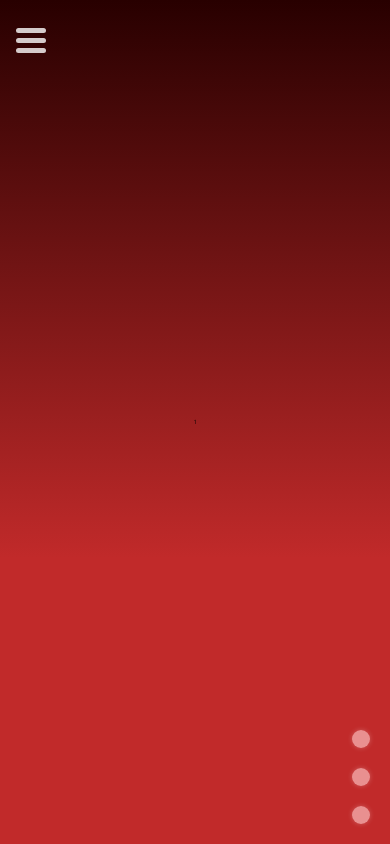
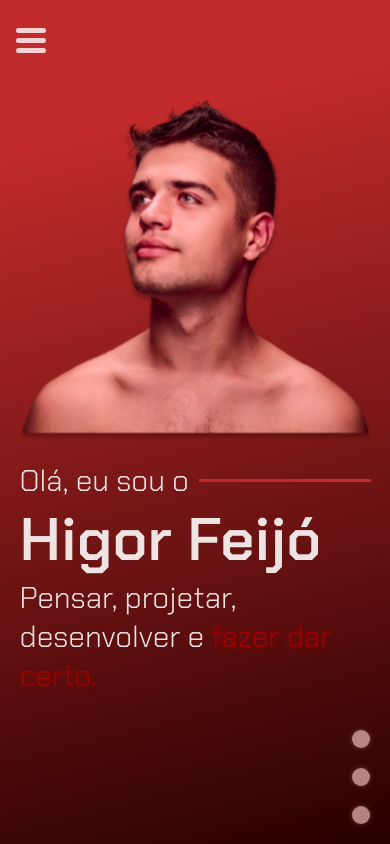
Before and after one commit to FeijoHigor/portifolio, a React (Vite) app in the folder frontend/: page / in a window 390 px wide. Built offline with nearby package versions, Linux system fonts and the light colour scheme.

Commit message:
mobile first page

```diff
--- a/frontend/src/pages/Contact/Contact.tsx
+++ b/frontend/src/pages/Contact/Contact.tsx
@@ -10,6 +10,10 @@ const Container = styled.div`
   overflow-x: hidden;
   overflow: auto;
   scroll-snap-type: y mandatory;
+
+  &::-webkit-scrollbar {
+    display: none;
+  }
 `
 
 function Contact() {
--- a/frontend/src/pages/Experience/Experience.tsx
+++ b/frontend/src/pages/Experience/Experience.tsx
@@ -12,6 +12,9 @@ const StyledContainer = styled.div`
     scroll-snap-type: x mandatory;
     display: flex;
 
+    &::-webkit-scrollbar {
+    display: none;
+  }
 `
 
 const StyledTest = styled.div`
--- a/frontend/src/pages/Home/Home.tsx
+++ b/frontend/src/pages/Home/Home.tsx
@@ -10,6 +10,10 @@ const Container = styled.div`
   overflow-x: hidden;
   overflow: auto;
   scroll-snap-type: y mandatory;
+
+  &::-webkit-scrollbar {
+    display: none;
+  }
 `
 
 function Main() {
--- /dev/null
+++ b/frontend/src/pages/Home/screens/FirstPage.tsx
@@ -0,0 +1,126 @@
+import styled from "styled-components"
+
+import profifeImg from '../../../../public/profileImg.png'
+
+const StyledContainer = styled.div`
+    font-size: 2.2rem;
+    display: flex;
+    flex: 1;
+    max-width: 90%;
+    flex-direction: column;
+    color: #ffffffe2;
+    justify-content: center;
+    align-items: center;
+    padding-bottom: 5rem;
+
+    img {
+        width: 100%;
+        padding-bottom: 2rem;
+        z-index: 0;
+    }
+
+    h2 {
+        font-weight: 300;
+        font-size: 3rem;
+        width: 100%;
+        display: flex;
+        align-items: center;
+        justify-content: space-between;
+        margin: 0;
+
+        div.red-line {
+            height: 3px;
+            flex: 1;
+            margin-left: 10px;
+            background-color: #C22B2B;
+        }
+
+    }
+
+    div.slogan {
+        h2.slogan {
+            display: inline;
+        }
+        h2.red-word {
+            text-shadow: 0px 1px 10px rgba(232, 16, 16, 0.36);
+            color: #A10000;
+            display: inline;
+        }
+    }
+
+
+    h1 {
+        padding: 0;
+        width: 100%;
+        font-size: 6rem;
+        margin: 0;
+    }
+
+    @media(min-width: 450px) {
+        max-width: 80%;
+
+        img {
+            width: 80%;
+        }
+    }
+
+    @media(max-width: 344px) {
+        h1 {
+            font-size: 5rem;
+        }
+    }
+
+    @media(min-width: 600px) {
+        max-width: 60%;
+        padding-left: 2rem;
+        img {
+            width: 100%;
+        }
+    }
+
+    @media(min-width: 920px) {
+        flex-direction: row-reverse;
+        max-width: 100%;
+        padding: 0 0 0 13rem;
+        height: 100%;
+        position: relative;
+        justify-content: flex-end;
+        img {
+            padding: 0;
+            position: absolute;
+            width: 50%;
+            right: 0;
+            bottom: -1rem;
+        }
+
+        div {
+            max-width: 60%;
+        }
+
+        h2 {
+            font-size: 4.2rem;
+        }
+
+        h1 {
+            font-size: 9rem;
+        }
+    }
+
+`
+
+function FirstPage(props: any) {
+    return (
+        <StyledContainer>
+            <img src={profifeImg} alt="" />
+            <div>
+                <h2>Olá, eu sou o <div className="red-line"></div></h2>
+                <h1>Higor Feijó</h1>
+                <div className="slogan">
+                    <h2 className="slogan">Pensar, projetar, desenvolver e</h2><h2 className="red-word"> fazer dar certo.</h2>
+                </div>
+            </div>
+        </StyledContainer>
+    )
+}
+
+export default FirstPage
--- a/frontend/src/pages/Home/screens/ScreenDefault.tsx
+++ b/frontend/src/pages/Home/screens/ScreenDefault.tsx
@@ -1,59 +1,20 @@
-import { useEffect, useState } from "react"
-import styled from "styled-components"
+import ScreenPart from '../screens/ScreenPart'
 
-const Test = styled.div`
-  width: 100%;
-  height: 100vh;
-  scroll-snap-align: start;
-  background: ${(props: any) => props.pageColor};
-  display: flex;
-  align-items: center;
-  justify-content: center;
-
-  ${(props: any) => (props.cellphone ? `
-        @media(min-width: 600px) {
-            display: none;
-        }
-    ` : ``)}
-
-    button {
-      width: 30rem;
-      height: 4rem;
-      font-size: 3rem;
-    }
-`
+import FirstPage from './FirstPage'
 
 function ScreenDefault(props: any) {
 
-    const [pages, setPages] = useState([...document.getElementsByClassName('page')])
-
-    useEffect(() => {
-        setPages([...document.getElementsByClassName('page')])
-    }, [])
-
-    function isVisible(el: any) {
-        const elPositions = el.getBoundingClientRect();
-        const elTop = elPositions.top
-        const elBottom = elPositions.bottom
-
-        if((elTop >= 0) && (elBottom <= window.innerHeight)) {
-            return true
-        }else {
-            return false
-        }
-    }
-
     return (
         <>
-            <Test pageColor={'linear-gradient(180deg, #280000 0%, #C12A2A 66.15%);'} className="page 1">
-                1
-            </Test>
-            <Test pageColor={'linear-gradient(180deg, #C12A2A 0%, #971F1F 51.04%, #C12A2A 100%);'} className="page 2">
+            <ScreenPart pageColor={'linear-gradient(165.58deg, #C22B2B 15.63%, #290000 100%);'} className="page 1">
+                <FirstPage />
+            </ScreenPart>
+            <ScreenPart pageColor={'linear-gradient(180deg, #C12A2A 0%, #971F1F 51.04%, #C12A2A 100%);'} className="page 2">
                 2
-            </Test>
-            <Test cellphone pageColor={'linear-gradient(180deg, #C12A2A 16.15%, #280000 100%);'} className="page 3">
+            </ScreenPart>
+            <ScreenPart cellphone pageColor={'linear-gradient(180deg, #C12A2A 16.15%, #280000 100%);'} className="page 3">
                 3
-            </Test>
+            </ScreenPart>
         </>
     )
 }
--- /dev/null
+++ b/frontend/src/pages/Home/screens/ScreenPart.tsx
@@ -0,0 +1,25 @@
+import styled from "styled-components"
+
+const ScreenPart = styled.div`
+  width: 100%;
+  height: 100vh;
+  scroll-snap-align: start;
+  background: ${(props: any) => props.pageColor};
+  display: flex;
+  align-items: center;
+  justify-content: center;
+
+  ${(props: any) => (props.cellphone ? `
+        @media(min-width: 600px) {
+            display: none;
+        }
+    ` : ``)}
+
+    button {
+      width: 30rem;
+      height: 4rem;
+      font-size: 3rem;
+    }
+`
+
+export default ScreenPart
--- a/frontend/src/templates/BallsList/BallsList.tsx
+++ b/frontend/src/templates/BallsList/BallsList.tsx
@@ -1,6 +1,7 @@
 import styled from 'styled-components'
 
 const BallsCont = styled.ul`
+    z-index: 1;
     display: flex;
     flex-direction: column;
     justify-content: space-between;
```
Also changed, not shown: frontend/public/profileImg.png (added).
